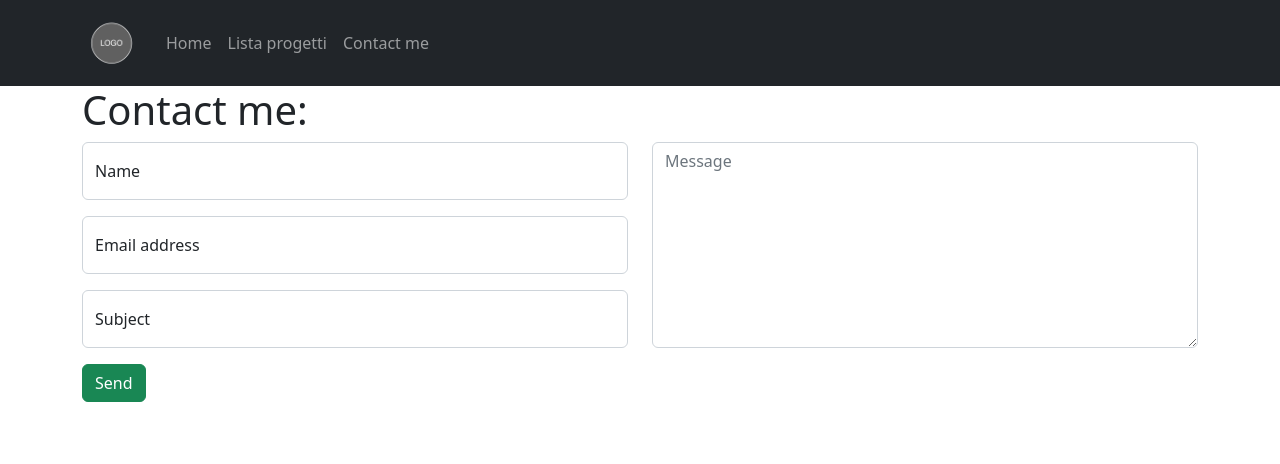
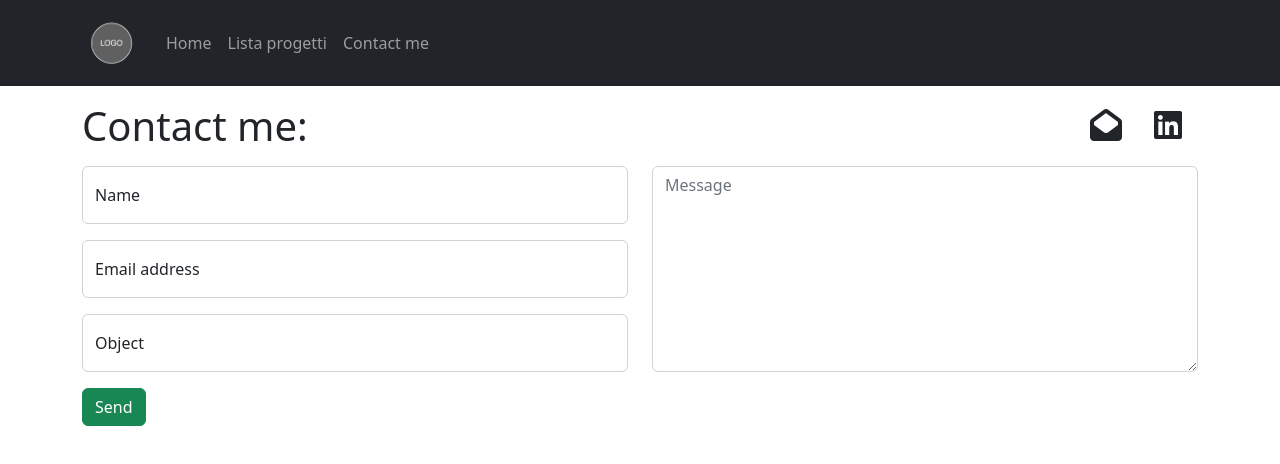
Before and after one commit to donnie00/vite-boolfolio, a Vue app: page /contacts in a window 1280 px wide. Shown: the top 464 px of the page. Built offline with nearby package versions, Linux system fonts and the light colour scheme.

Commit message:
added a contact form with the right api call and db storage

```diff
--- a/package.json
+++ b/package.json
@@ -16,6 +16,7 @@
 		"vue-router": "^4.1.6"
 	},
 	"devDependencies": {
+		"@fortawesome/fontawesome-free": "^6.3.0",
 		"@vitejs/plugin-vue": "^4.0.0",
 		"sass": "^1.58.1",
 		"vite": "^4.1.0"
--- a/src/pages/Contacts.vue
+++ b/src/pages/Contacts.vue
@@ -1,26 +1,98 @@
 <script>
+import axios from 'axios';
+import {capitalize} from 'vue';
+import {store} from '../store';
+
 export default {
 	name: 'Contacts',
 
 	data() {
-		return {};
+		return {
+			loading: false,
+			submitResult: '',
+			errors: [],
+			formInput: {
+				name: '',
+				email: '',
+				object: '',
+				message: '',
+			},
+		};
 	},
 
-	methods: {},
+	methods: {
+		onSubmit() {
+			this.loading = true;
+
+			const formData = new FormData();
+			formData.append('name', this.formInput.name);
+			formData.append('email', this.formInput.email);
+			formData.append('object', this.formInput.object);
+			formData.append('message', this.formInput.message);
+
+			axios
+				.post(store.urlBackend + '/api/contacts', formData)
+				.then((resp) => {
+					this.submitResult = 'success';
+					this.loading = false;
+				})
+				.catch((error) => {
+					if (error.response && error.response.data) {
+						this.submitResult = error.response.data.message;
+						var errorsArray = error.response.data.errors;
+						this.errors = errorsArray;
+						console.log(this.errors);
+					} else {
+						this.submitResult = error.message;
+					}
+				});
+		},
+	},
 };
 </script>
 
 <template>
 	<div class="container">
-		<h1>Contact me:</h1>
+		<div
+			v-if="this.submitResult === 'success'"
+			class="alert alert-success m-3">
+			L'invio è andato a buon fine! Grazie per avermi contattato.
+		</div>
+		<div v-else-if="this.submitResult" class="alert alert-danger m-3">
+			<p>There was a problem with your request:</p>
+			<p v-if="!errors">
+				{{ this.submitResult }}
+			</p>
+			<ul v-else v-for="(error, i) in this.errors">
+				<li>{{ `${i}: ${error}` }}</li>
+			</ul>
+		</div>
 
-		<form>
+		<div class="d-flex justify-content-between align-items-center">
+			<h1 class="my-3">Contact me:</h1>
+			<div class="contacts-links">
+				<a
+					href="mailto:mail.prove@gmail.com?subject=Contatto da portfolio"
+					class="link-dark">
+					<i class="fa-solid fa-envelope-open fs-2 mx-3"></i>
+				</a>
+				<a
+					href="https://it.linkedin.com/"
+					class="link-dark"
+					target="_blank">
+					<i class="fa-brands fa-linkedin fs-2 mx-3"></i>
+				</a>
+			</div>
+		</div>
+
+		<form v-if="submitResult !== 'success'" @submit.prevent="onSubmit">
 			<div class="row">
 				<div class="col-6">
 					<div class="form-floating mb-3">
 						<input
 							type="text"
 							class="form-control"
+							v-model="formInput.name"
 							placeholder="Enter your fulll name" />
 						<label for="floatingInput">Name</label>
 					</div>
@@ -28,16 +100,18 @@ export default {
 						<input
 							type="email"
 							class="form-control"
+							v-model="formInput.email"
 							placeholder="name@example.com" />
 						<label for="floatingPassword">Email address</label>
 					</div>
 					<div class="form-floating mb-3">
 						<input
-							type="email"
+							type="text"
 							class="form-control"
+							v-model="formInput.object"
 							id="floatingInput"
 							placeholder="name@example.com" />
-						<label for="floatingInput">Subject</label>
+						<label for="floatingInput">Object</label>
 					</div>
 				</div>
 				<div class="col-6">
@@ -52,7 +126,7 @@ export default {
 					<div class="mb-3">
 						<textarea
 							class="form-control"
-							id="exampleFormControlTextarea1"
+							v-model="formInput.message"
 							rows="8"
 							placeholder="Message"></textarea>
 					</div>
--- a/src/pages/projects/Show.vue
+++ b/src/pages/projects/Show.vue
@@ -35,14 +35,19 @@ export default {
 	<div class="container">
 		<h1 class="text-center display-1 m-3">{{ project.name }}</h1>
 		<div class="row">
-			<div class="col-4">
+			<div class="col-4 align-self-start">
 				<img
 					:src="
 						store.imgPath() +
 						(project.cover_img ?? '/placeholder-image.png')
 					"
 					alt="cover_img"
-					class="img-fluid" />
+					class="img-fluid rounded-3" />
+				<div class="my-3 text-center">
+					<i class="fa-solid fa-chevron-left"></i>
+					<span>Slides</span>
+					<i class="fa-solid fa-chevron-right"></i>
+				</div>
 			</div>
 			<div class="col">
 				<h3>Description:</h3>
@@ -57,11 +62,20 @@ export default {
 					class="rounded-pill bg-info px-3 py-1 mx-1">
 					{{ tech.name }}
 				</span>
-				<h3 class="mt-3">Git:</h3>
-				<a :href="project.github_link">Check on git!</a>
+				<h3 class="my-3">
+					<a
+						:href="project.github_link"
+						class="text-decoration-none link-dark my-3">
+						<i class="fa-brands fa-github"></i>
+						Check on git!
+					</a>
+				</h3>
 			</div>
 		</div>
+		<router-link :to="'/projects'" class="btn btn-warning"
+			>&leftarrow; Go to index</router-link
+		>
 	</div>
+</template>
 
-	<router-link :to="'/projects'">Go to index</router-link>
-</template>
+<style lang="scss"></style>
--- a/src/styles/main.scss
+++ b/src/styles/main.scss
@@ -1,4 +1,5 @@
 @use 'bootstrap/scss/bootstrap';
+@use "@fortawesome/fontawesome-free/css/all.min.css";
 @use 'welcome-banner.scss';
 
 .accent-color {
--- a/src/styles/welcome-banner.scss
+++ b/src/styles/welcome-banner.scss
@@ -1,20 +1,5 @@
 .welcome-banner {
    padding: 3rem 0;
 
-   background: linear-gradient(#a67dff, #ffffff);
-   animation: gradient-animation 3s ease infinite;
+   background: linear-gradient(#96E6B3, #ffffff);
 }
-
-@keyframes gradient-animation {
-   0% {
-      background-position: 50% 0%
-   }
-
-   50% {
-      background-position: 50% 100%
-   }
-
-   100% {
-      background-position: 50% 0%
-   }
-}
```
Also changed, not shown: 1 other file (tests, documents, lock files or other folders). Lines whose indentation alone changed are shown as unchanged.
